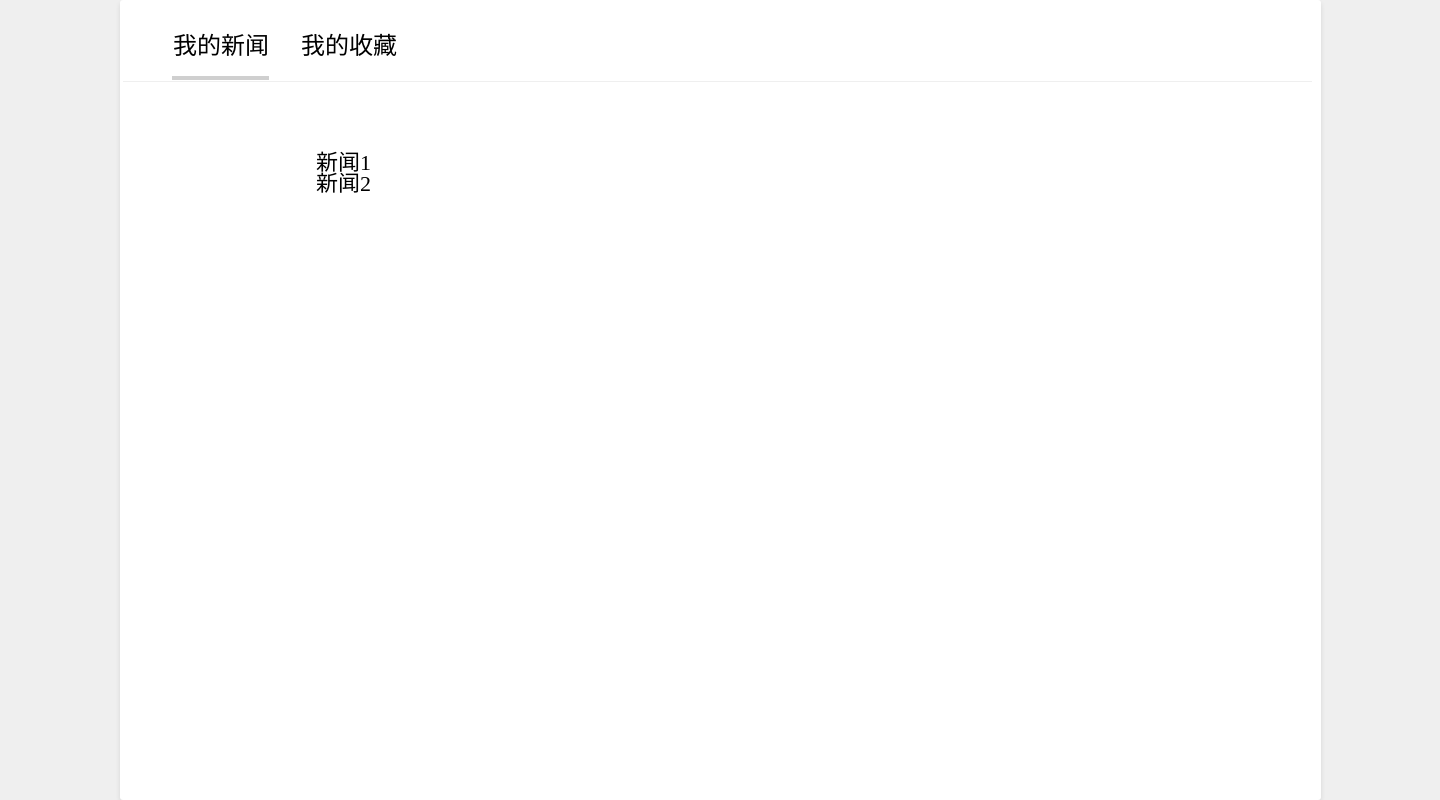
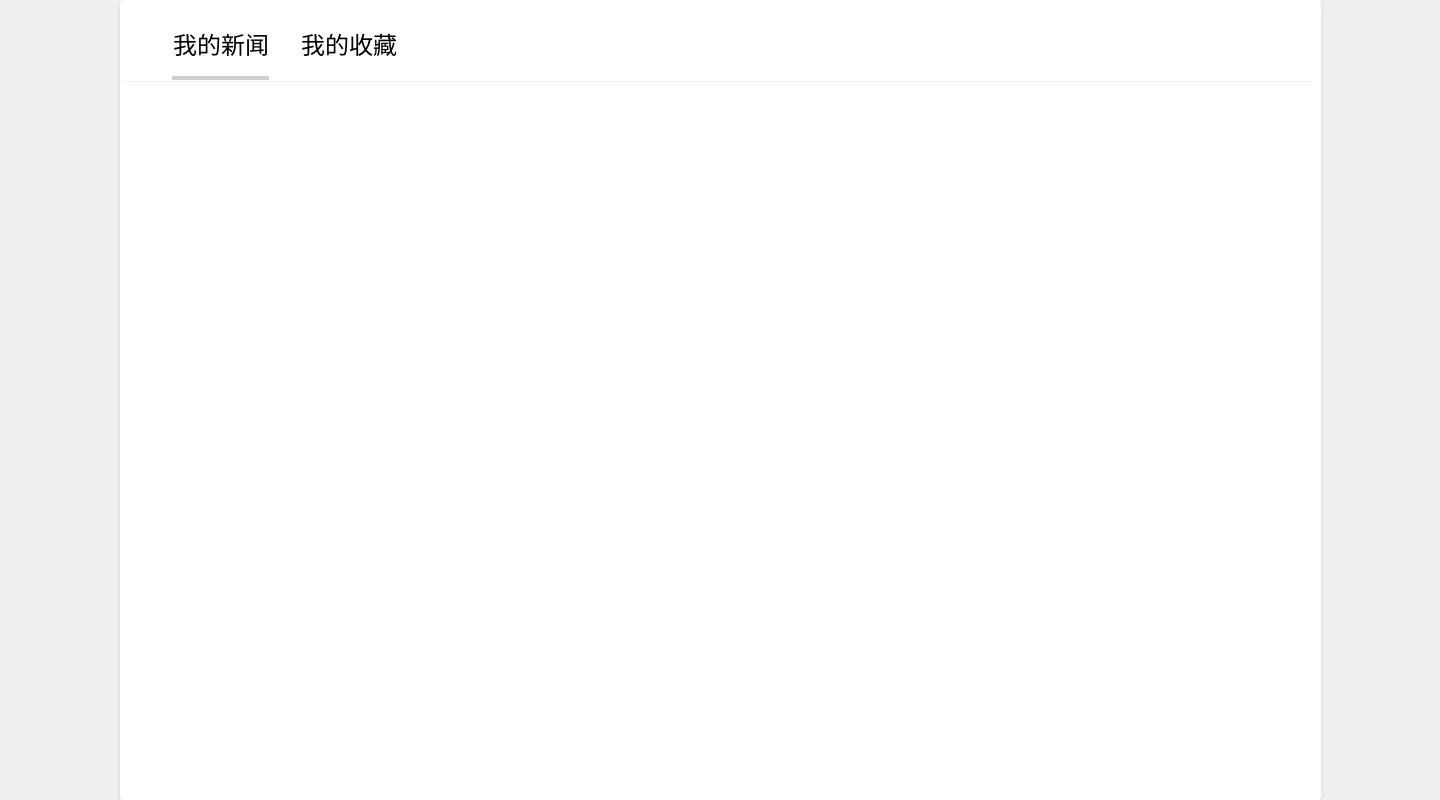
Before and after one commit to Shirhockton/SWENNEWS, a Python web app: template templates/user_center.html in a window 1440 px wide. Shown: the part 447-1247 px from the top of the page. Run offline with Jinja, Linux system fonts and the light colour scheme; the template is opened without the code that fills it, so the values that code supplies are empty.

Commit message:
latest
latest

```diff
--- a/static/css/main_style.css
+++ b/static/css/main_style.css
@@ -516,3 +516,9 @@ input::-webkit-input-placeholder{
     height: 1px;
     background-color: #cdcdcd;
 }
+.collect{
+    background: url("../images/uncollected.png");
+    margin-left: 1023px;
+    width: 29px;
+    height: 29px;
+}
--- a/static/css/user_center_style.css
+++ b/static/css/user_center_style.css
@@ -352,8 +352,13 @@ div.panel{
     margin-top: -105px;
     z-index: 888;
 }
-.my_news_li{
+
+.list li{
     line-height: 100px;
+    height:69px;
+    margin: 5px 5px;
+    margin-left: -60px;
+    border-bottom: 1px solid #efefef;
 }
 .my_news_list{
     line-height: 100px;
--- a/static/js/detail.js
+++ b/static/js/detail.js
@@ -27,7 +27,7 @@ $(document).ready(function(){
     //t=setTimeout(load_(load_flag),0)
 });
 function replace_br(str) {
-    var s=str.toString().replace(\/r/n\g, '<br/>');
+    var s=str.toString().replace(/\r\n\r\n/g, '<br/>');
     return s;
 }
 function get_user_info() {
@@ -75,6 +75,7 @@ function getNews(load_flag) {
     .done(function(data) {
             console.log(data.id);
             var s=replace_br(data.content);
+            extra=data.username.toString().split("\r\n\r\n").length;
             load(load_flag,data.news_type,data.title,s,data.username,data.datetime);
         })
         .fail(function() {
@@ -98,7 +99,7 @@ function load(load_flag,news_type,title,content,username,datetime) {
             .animate({
             top:'-=600px'
         });
-        var extra=$(".news_content").text().split('<br>').length;
+        //var extra=$(".news_content").text().split('<br/>').length;
         var count=$(".news_content").text().length
         var height=137+37*(extra+count/40);
         $(".date_time_pic").css('margin-top',height+27);
--- a/static/js/user_center.js
+++ b/static/js/user_center.js
@@ -3,6 +3,7 @@ var edit_flag=false;
 $(document).ready(function(){
     var slide_flag=false;
     get_user_info();
+    get_my_news();
     $("body").niceScroll({cursorborder:"",cursorcolor:"#9D9D9D",boxzoom:true});
     $(".user").click(function(){
         if(!slide_flag)
@@ -26,22 +27,19 @@ function get_my_news() {
             $.each(data,function (index,item) {
                 if(index!='status'&&index!='error_msg')
                 {
-                    $(".news_block_ul").append(
-                        "<li><div class='main_block' id='main_block_"+index+"'onmousedown='main_block_click("+item.id+")'>" +"<ul><li>"+
-                        "<span class='news_block_tag'>来自话题："+item.news_type+"</span><li>" +
-                        "<li><span class='news_block_title'>"+item.title+"</span><li>" +
-                        "<li><span class='news_block_content'>"+item.content+"</span><li>"+
-                        "<span class='head_icon'></span>"+
-                        "<span class='date_time'></span>"+
-                        "<li><span class='news_block_author'>"+item.username+"</span></li>"+
-                        "<li><span class='news_block_date'>"+item.datetime+"<li>"+
-                        "</ul></div><li>")
+                    $(".list").append(
+                    "<li><span class='my_news_list' onclick='my_news_click("+item.id+")'>"+item.title+"</span></li>"
+                )
                 }
             })
         })
         .fail(function() {
             console.log("error")
         })
+}
+function my_news_click() {
+    var text="window.location.href=\"detail.html?id="+newsid+"\"";
+    var t=setTimeout(text,500);
 }
 function get_user_info() {
     $.ajax({
--- a/templates/user_center.html
+++ b/templates/user_center.html
@@ -35,8 +35,8 @@
         </div>
         <div style="position: absolute;margin-left:3px;margin-top:81px;width: 1189px;height: 1px; )" class="long_line"></div>
         <ul class="list">
-            <li class="my_news_li"><span class="my_news_list">新闻1</span></li>
-            <li class="my_news_li"><span class="my_news_list">新闻2</span></li>
+            <!--<li><span class="my_news_list">新闻1</span></li>-->
+            <!--<li><span class="my_news_list">新闻2</span></li>-->
          </ul>
     </div>
     <div class="info_edit">
```
Also changed, not shown: static/js/main.js (+12 -1 lines), static/images/collected.png (added), static/images/uncollected.png (added).
